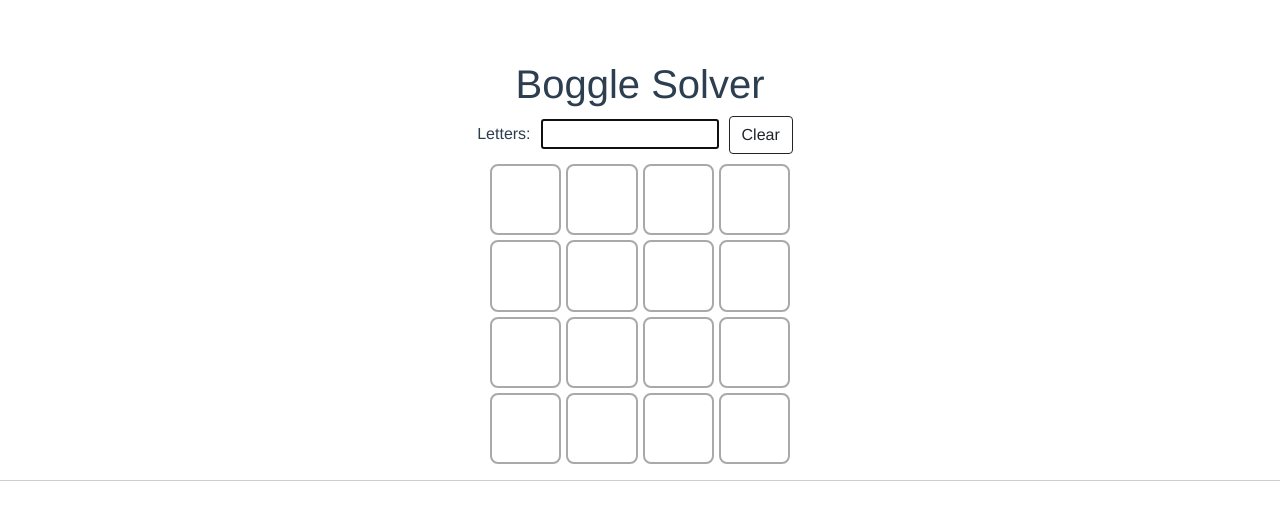
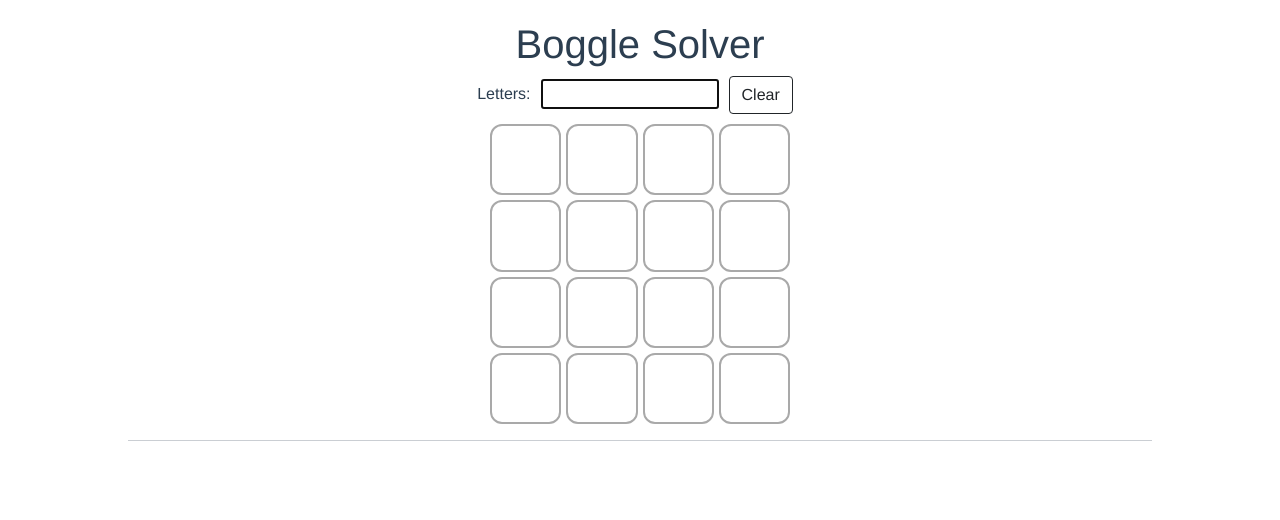
Before and after one commit to hoyski/BoggleSolver, a Vue app in the folder bogglesolver-vue/: page / in a window 1280 px wide. Shown: the top 520 px of the page. Built offline with nearby package versions, Linux system fonts and the light colour scheme.

Commit message:
UI tweaks

```diff
--- a/bogglesolver-vue/src/App.vue
+++ b/bogglesolver-vue/src/App.vue
@@ -22,6 +22,6 @@ export default {
   -moz-osx-font-smoothing: grayscale;
   text-align: center;
   color: #2c3e50;
-  margin-top: 60px;
+  margin-top: 20px;
 }
 </style>
--- a/bogglesolver-vue/src/components/LetterChains.vue
+++ b/bogglesolver-vue/src/components/LetterChains.vue
@@ -1,5 +1,5 @@
 <template>
-  <div>
+  <div id="boggle-solver">
     <h1>Boggle Solver</h1>
     <div id="letters">
       <span>Letters:</span>
@@ -139,6 +139,11 @@ export default {
   box-sizing: border-box;
 }
 
+#boggle-solver {
+  width: 80%;
+  margin: 0 auto;
+}
+
 #letters > * {
   margin-right: 10px;
 }
@@ -175,7 +180,7 @@ export default {
 }
 
 .tile {
-  border-radius: 8px;
+  border-radius: 12px;
   border: 2px solid darkgray;
   width: 100%;
   display: inline-flex;
```
